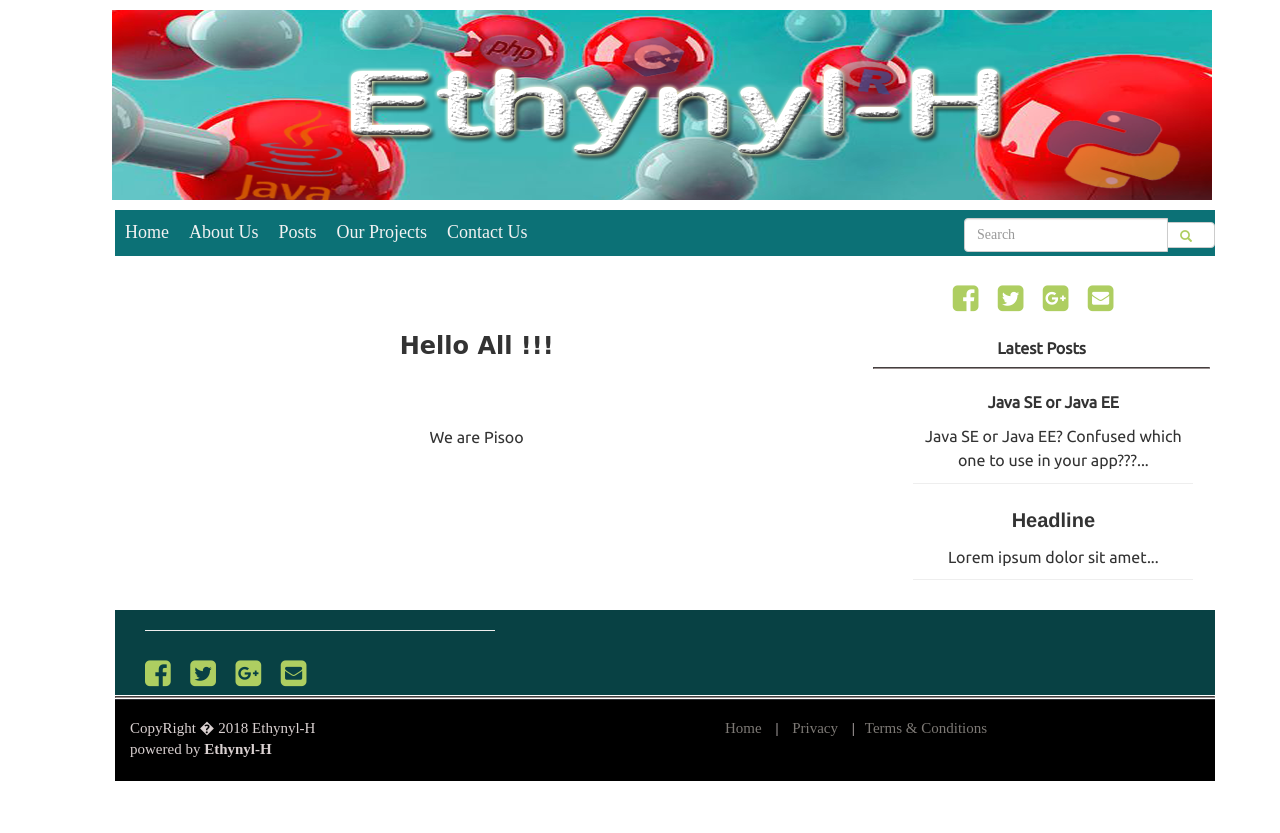
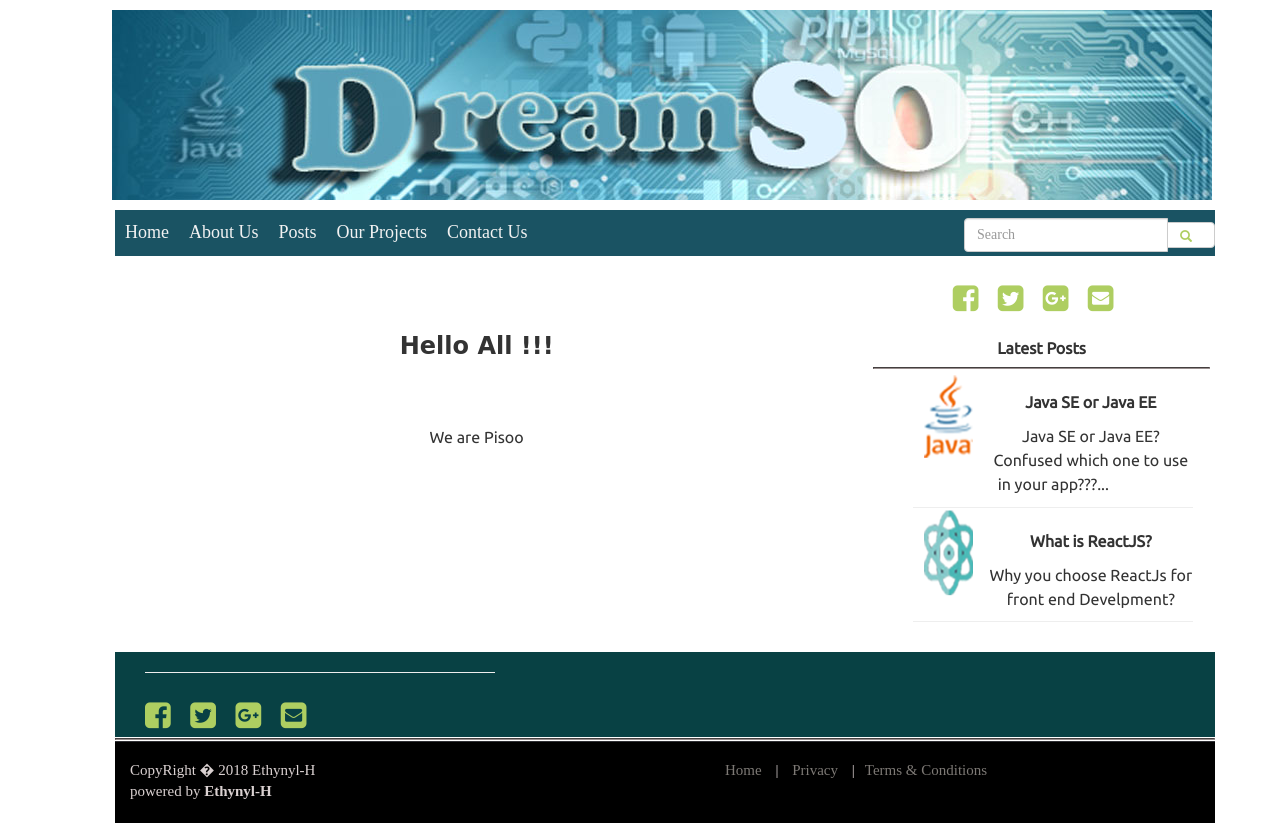
Before and after one commit to Dream-SO/Dream-SO, a Java web app: page /about in a window 1280 px wide. Before the commit the page ends 781 px from the top, so only its background shows below. Run offline with Spring Boot 4, a stand-in JSP engine, Linux system fonts and the light colour scheme; the project's own start-up code is not run, and a stand-in starts its controllers and pages; some libraries are stand-ins or nearby versions.

Commit message:
add post links

```diff
--- a/WebContent/WEB-INF/views/client/layouts/LatestPostsBar.jsp
+++ b/WebContent/WEB-INF/views/client/layouts/LatestPostsBar.jsp
@@ -10,16 +10,20 @@
 		     </div>
 		     <h2 class="item-title body_text"><b>Latest Posts</b></h2><hr class="tight-hr">
 			  <ul class="thumbnil-ul">
-			    <li class="thumbnil-li">
-		<%-- 							      <img class="thumbnil-img" src="${pageContext.request.contextPath}/resources/images/logosmall.png"> --%>
+			    <li class="thumbnil-li" >
+					<a href="JavaSE_vs_JavaEE" >
+						<img class="thumbnil-img" src="${pageContext.request.contextPath}/resources/images/javaThumb.png">
+					</a>
 			      <h3 class="thumbnil-h3 body_text">Java SE or Java EE</h3>
 			      <p class="thumbnil-p body_text">Java SE or Java EE? Confused which one to use in your app???...</p>
 			    </li>
 			       <hr class="post-hr">
 			   <li class="thumbnil-li body_text">
-		<%-- 							      <img class="thumbnil-img" src="${pageContext.request.contextPath}/resources/images/logosmall.png"> --%>
-			      <h3 class="thumbnil-h3">Headline</h3>
-			      <p class="thumbnil-p body_text">Lorem ipsum dolor sit amet...</p>
+			   	<a href="What_IS_ReactJS" >
+		 			<img class="thumbnil-img" src="${pageContext.request.contextPath}/resources/images/reactThumb.png">
+		 		</a>
+			      <h3 class="thumbnil-h3 body_text">What is ReactJS?</h3>
+			      <p class="thumbnil-p body_text">Why you choose ReactJs for front end Develpment?</p>
 			    </li>
 			 	 <hr class="post-hr">
 
--- a/WebContent/WEB-INF/views/client/layouts/header.jsp
+++ b/WebContent/WEB-INF/views/client/layouts/header.jsp
@@ -38,7 +38,7 @@
 		<header id="header">
 			<div class="row">
 				<div class="mainlogo">
-					<a href="logo.png" alt="Bootsshop"/><img src="${pageContext.request.contextPath}/resources/images/blog.png" alt="Bootsshop"/></a>
+					<a href="logo.png" alt="Bootsshop"/><img src="${pageContext.request.contextPath}/resources/images/bloglogo.jpg" alt="Bootsshop"/></a>
 				</div>
 			</div>
 			<div class="clr span12" style="width: 100%"></div>
--- a/WebContent/resources/css/style.css
+++ b/WebContent/resources/css/style.css
@@ -165,7 +165,7 @@ i {
 .topnav {
   overflow: hidden;
   /*background-color:#39c0bd;*/
-  background-color:#0C7176;
+  background-color:#1a5363;
    width:100%;
 
 }
```
Also changed, not shown: WebContent/WEB-INF/views/client/Home.jsp (+9 -7 lines), WebContent/WEB-INF/views/client/posts/Posts.jsp (+8 -6 lines), 2 other files.
